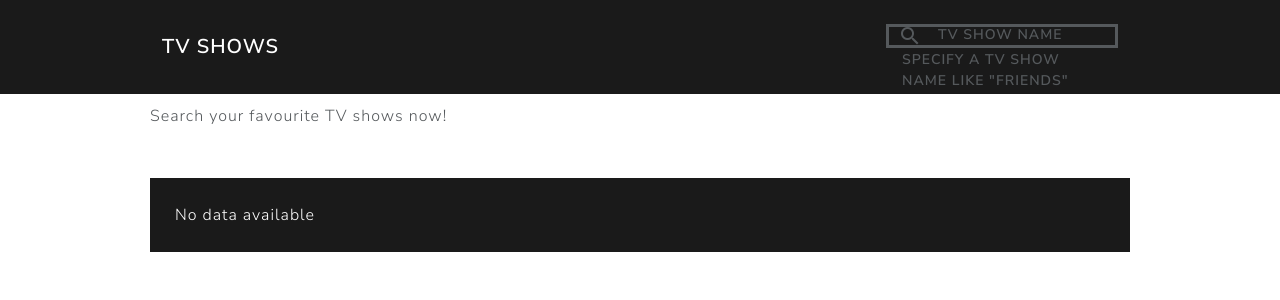
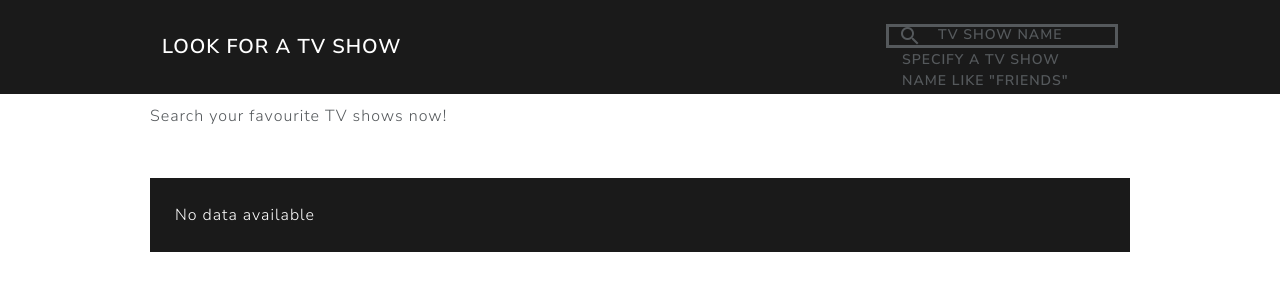
Before and after one commit to jennanoh/team2-assignment-1, an Angular app: page / in a window 1280 px wide. Shown: the top 300 px of the page. Built offline with nearby package versions, Linux system fonts and the light colour scheme.

Commit message:
new name, reformatted some code added a comment re: how to display "data unavailable" better

```diff
--- a/src/app/app.component.html
+++ b/src/app/app.component.html
@@ -1,6 +1,6 @@
 <nav class="navbar bg-primary" data-bs-theme="dark" >
   <div class="container-fluid">
-    <a class="navbar-brand" href="#">TV Shows</a>
+    <a class="navbar-brand" href="#">Look for a TV show</a>
 
     <form class="search-bar">
         <div>
--- a/src/app/app.component.ts
+++ b/src/app/app.component.ts
@@ -23,6 +23,10 @@ export class AppComponent {
 //constructor will call the service right away
 //solution: call the service within the doSearch function which is only triggered by a search event
 doSearch(searchValue:string){
-    this.callTvmazeApiService.getSearchedShow(searchValue).subscribe((data:IShowSearch) => this.currentShow = data)
+    this.callTvmazeApiService
+      .getSearchedShow(searchValue)
+      .subscribe((data: IShowSearch) => (
+        this.currentShow = data
+      ));
 }
 }
--- a/src/app/search-tool/search-tool.component.ts
+++ b/src/app/search-tool/search-tool.component.ts
@@ -20,6 +20,8 @@ constructor(){
         if (this.search.value !== ''){
           this.searchEvent.emit(searchValue??undefined)
         }
+
+        //TODO else set current [from showSearch component ] to blank. Setting it to blank allows the "data unavailable" text to display correctly. There might be other places to fix this issue, but here is one place.
       }
     })
   }
```
